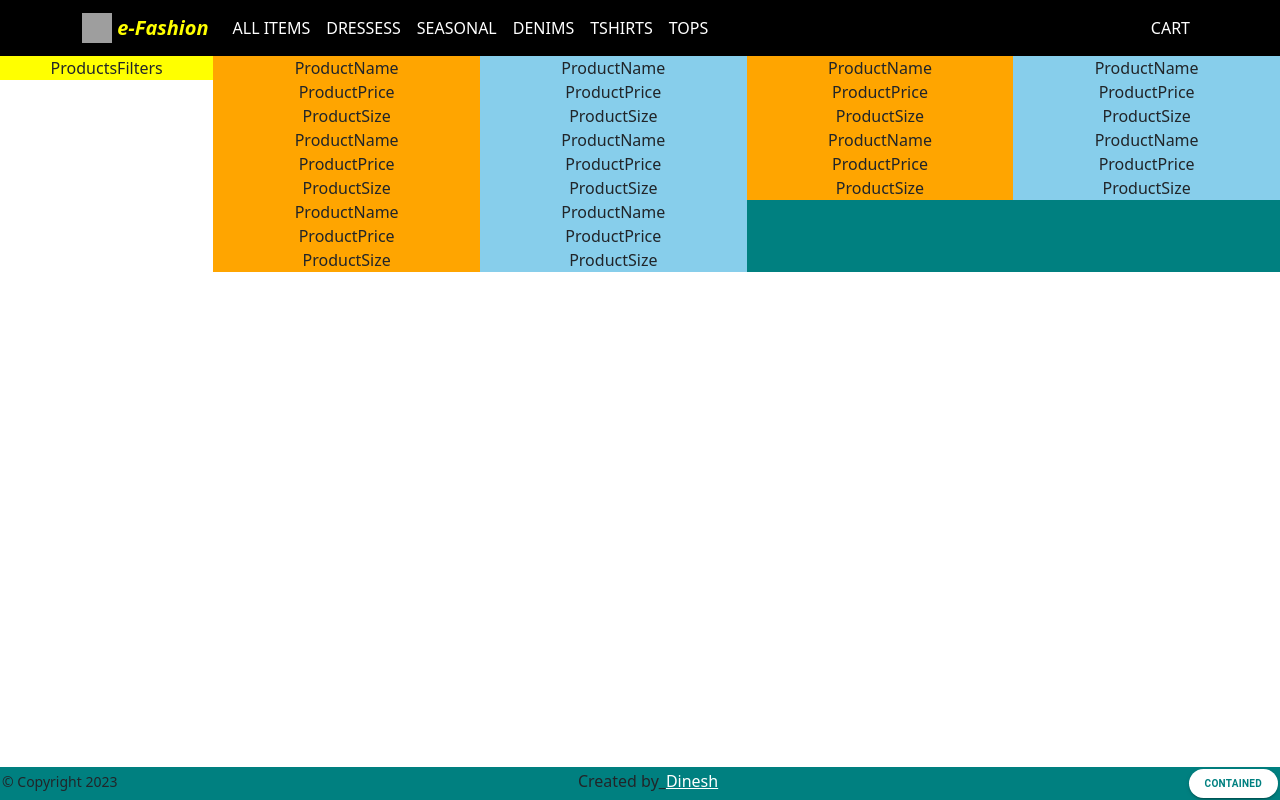
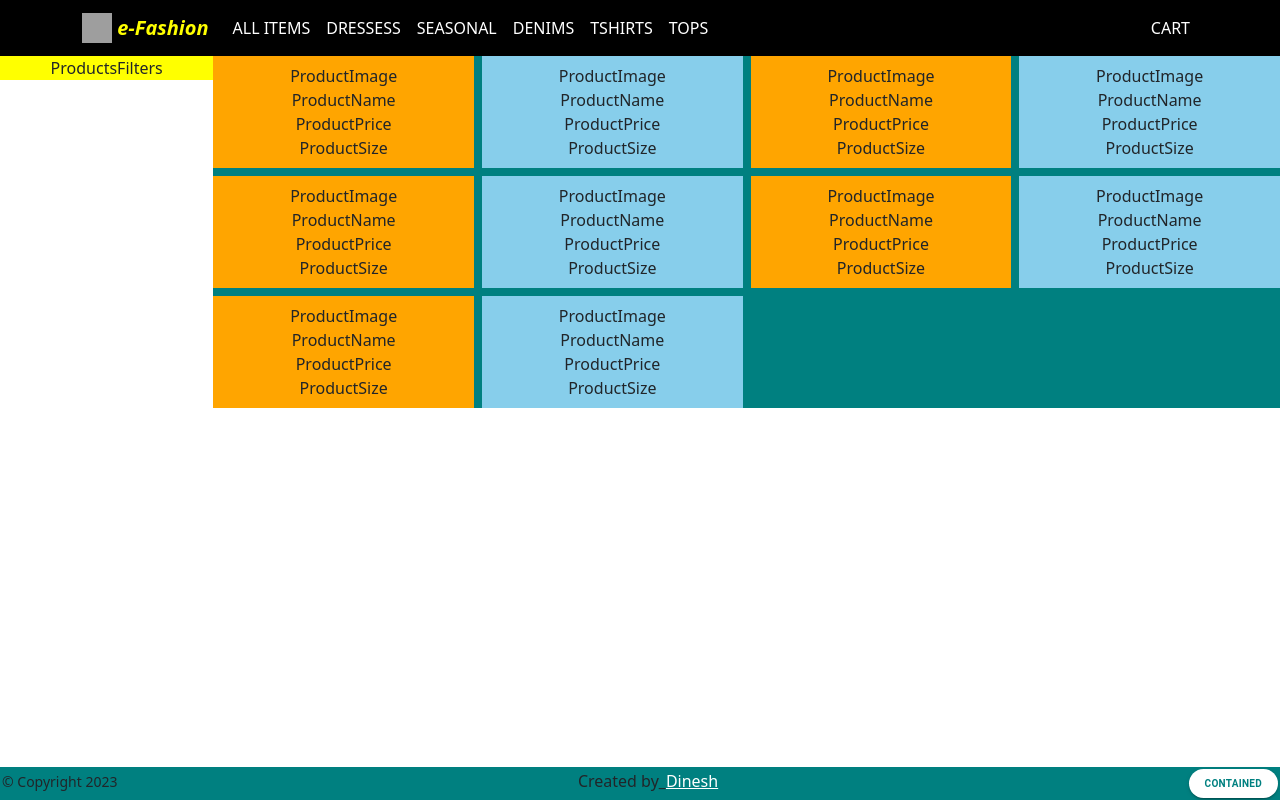
Before and after one commit to dineshabey/react-e-fashion-store, a React (Create React App) app: page / in a window 1280 px wide. Built offline with nearby package versions, Linux system fonts and the light colour scheme; grey boxes are pictures that could not be loaded.

Commit message:
products list alingment and spacing hange

```diff
--- a/src/components/productList/SingaleProduct.js
+++ b/src/components/productList/SingaleProduct.js
@@ -3,14 +3,17 @@ import ProductImage from './singaleProduct/ProductImage'
 import ProductPrice from './singaleProduct/ProductPrice'
 import ProductSize from './singaleProduct/ProductSize'
 import ProductName from './singaleProduct/ProductName'
+import { Box } from '@mui/material'
 
 export default function SingaleProduct() {
     return (
-        <div>
+        <Box sx={{ p: 1 }}>
+
             <ProductImage />
             <ProductName />
             <ProductPrice />
             <ProductSize />
-        </div>
+
+        </Box>
     )
 }
--- a/src/components/productList/singaleProduct/ProductImage.js
+++ b/src/components/productList/singaleProduct/ProductImage.js
@@ -1,11 +1,7 @@
-import React from 'react';
-
-
+import React from 'react'
 
 export default function ProductImage() {
   return (
-    <div>
-
-    </div>
+    <div>ProductImage</div>
   )
 }
--- a/src/layouts/allItem/ProductLists.js
+++ b/src/layouts/allItem/ProductLists.js
@@ -8,7 +8,7 @@ const products = [
 
 export default function ProductLists() {
     return (
-        <Grid container>
+        <Grid container spacing={1}>
             {products.map((val, key) => {
                 return <Grid key={key} item xs={3} >
                     <div style={{ backgroundColor: key % 2 === 0 ? 'orange' : 'skyblue' }}>
```
